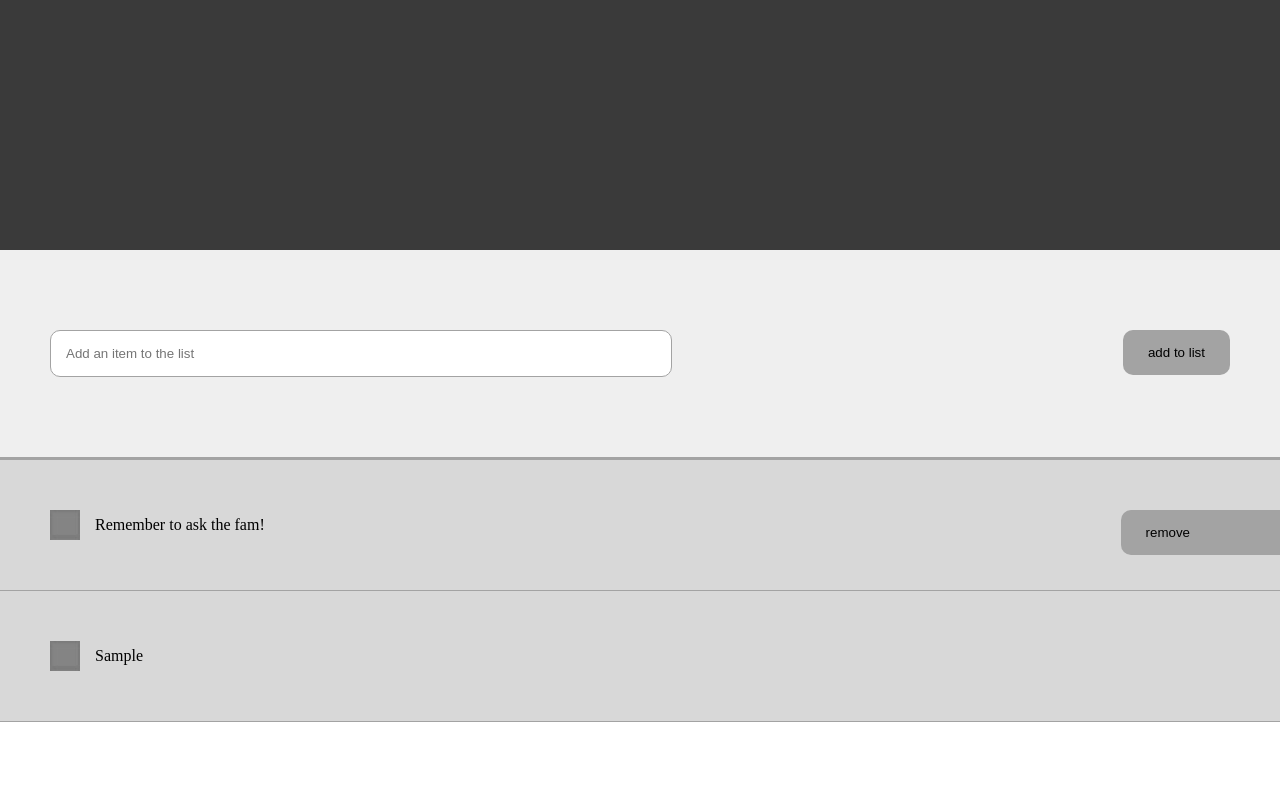
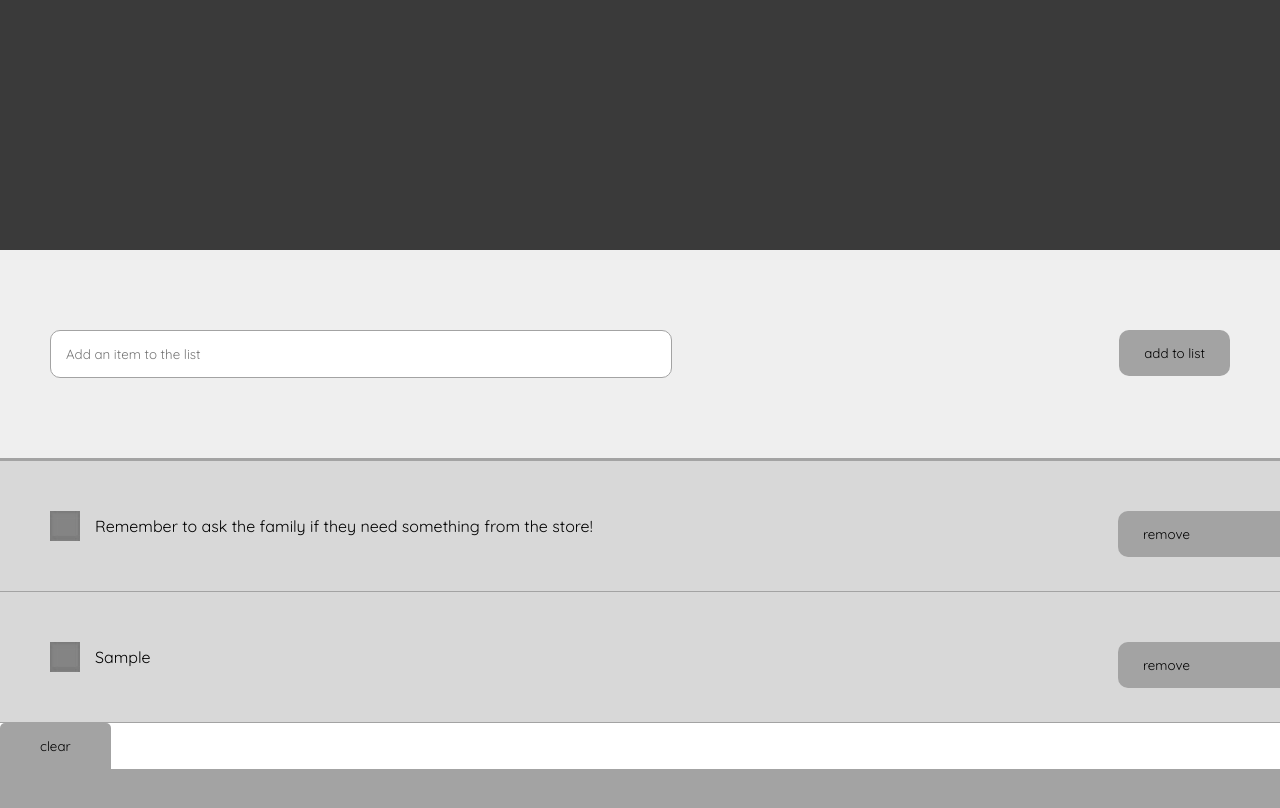
Before and after one commit to nsohail/Shopping-List-App, a plain HTML site: page main.html in a window 1280 px wide. Both pictures are taken after typing "Sample" into the empty fields and a click on the input "add to list". Drawn offline with nearby package versions, Linux system fonts and the light colour scheme.

Commit message:
added remove class

```diff
--- a/app.js
+++ b/app.js
@@ -17,6 +17,9 @@ $(document).ready(function(){
 			var $checkItem= $("<div>").addClass("unchecked");
 			$checkItem.prependTo($newItem);
 
+			var $removeOption= $("<button>").addClass("remove").text('remove');
+			$removeOption.appendTo($newItem);
+
 
 		} else {
 			alert('Enter an item');
@@ -26,5 +29,19 @@ $(document).ready(function(){
 
 	});
 
+	$('#items').on('click', '.remove', function(){
+		$(this).closest('li').remove();
+
+	});
+
+	function clear(){
+		$('#items').children('.items').remove();
+	}
+
+	$('.clear').on('click', function(){
+
+		clear();
+	});
+
 
 });
--- a/main.html
+++ b/main.html
@@ -5,6 +5,7 @@
 	<title></title>
 	<link rel="stylesheet" href="style.css">
 	<link rel="stylesheet" href="reset.css">
+	<link href='http://fonts.googleapis.com/css?family=Quicksand' rel='stylesheet' type='text/css'>
 	<script src="http://code.jquery.com/jquery.min.js"></script>
 	<script src="app.js"></script>
 
@@ -16,6 +17,8 @@
 </header>
 
 <form id="shopping_form">
+<div id="container">
+
 <div id="search_area">
 	<input type="text" class="entry" placeholder="Add an item to the list">
 	<input type="submit" class="add" value="add to list">
@@ -26,20 +29,22 @@
 		<li class="items">
 			<div class="unchecked"></div>
 			<div class="checked"></div>
-			Remember to ask the fam!
-			<button type="remove" class="remove" value="remove">remove
-			</button>
+			Remember to ask the family if they need something from the store!
+			<button type="remove" class="remove" value="remove">remove</button>
 		</li>
 	</ul>
 
 
 
 <div id="clear">
-	<div class="tab"></div>
+	<div class="tab">
+		<button type="clear" class="clear" value="clear">clear</button>
+	</div>
 	<div class="bottom_tab"></div>
 </div>
 
 
+</div><!--container ends-->
 </form>
 </body>
 </html>
--- a/style.css
+++ b/style.css
@@ -1,3 +1,7 @@
+*{
+	font-family: Quicksand, sans-serif;
+}
+
 header{
 	background-color:#3a3a3a;
 	height:250px;
@@ -36,6 +40,7 @@ header{
 	background-repeat: no-repeat;
 	background-position: 25px 50%;
 	line-height:30px;
+	font-family:quicksand, sans-serif;
 	}
 
 
@@ -63,3 +68,22 @@ header{
 	float:right;
 	margin-right:0;
 }
+
+
+#container{
+	min-width:460px;
+}
+
+
+.clear{
+	background-color: #a3a3a3;
+	padding:15px 40px 15px 40px;
+	border-radius: 5px 5px 0 0;
+	border:0;
+	margin: auto;
+}
+
+.bottom_tab{
+	background-color: #a3a3a3;
+	height:40px;
+}
```
